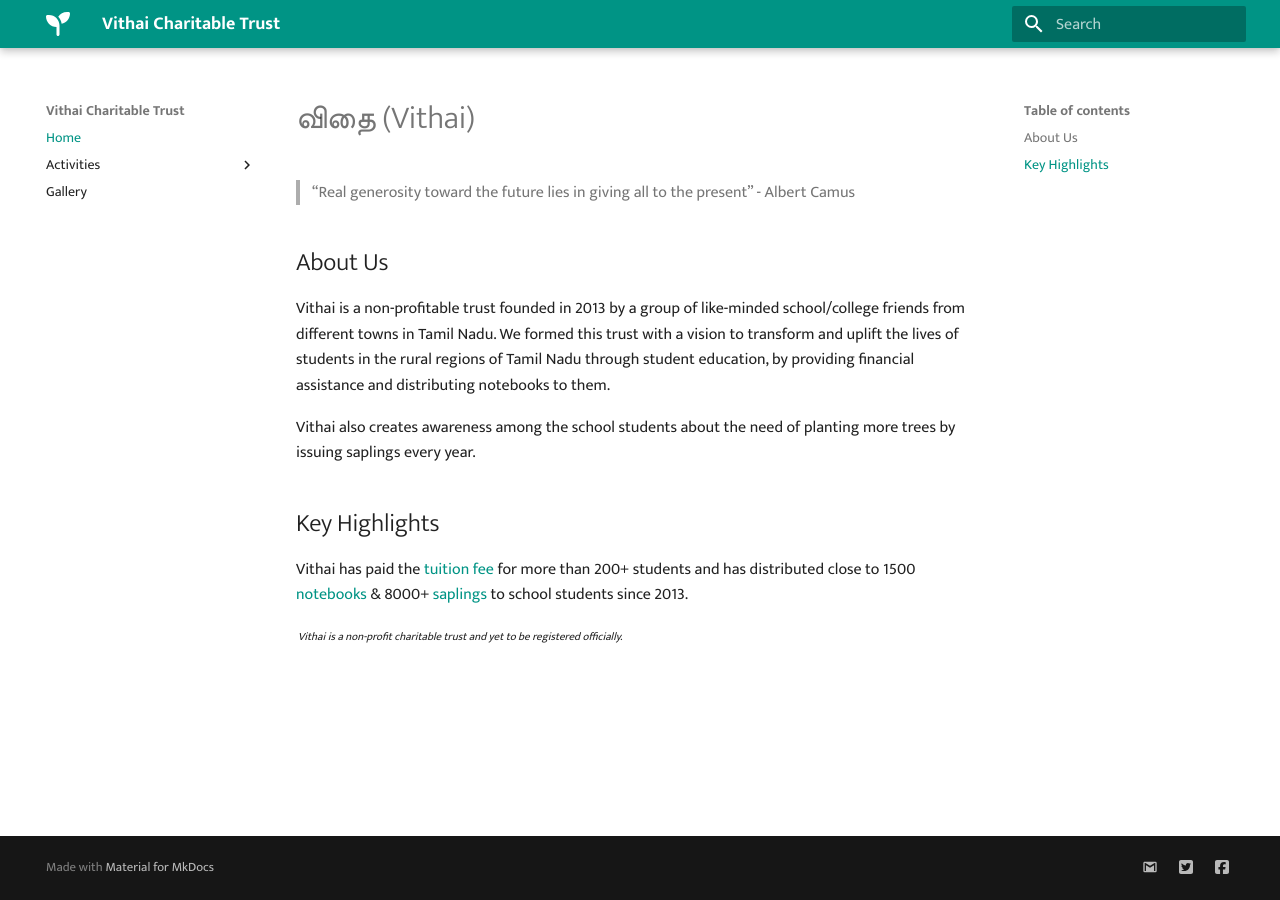
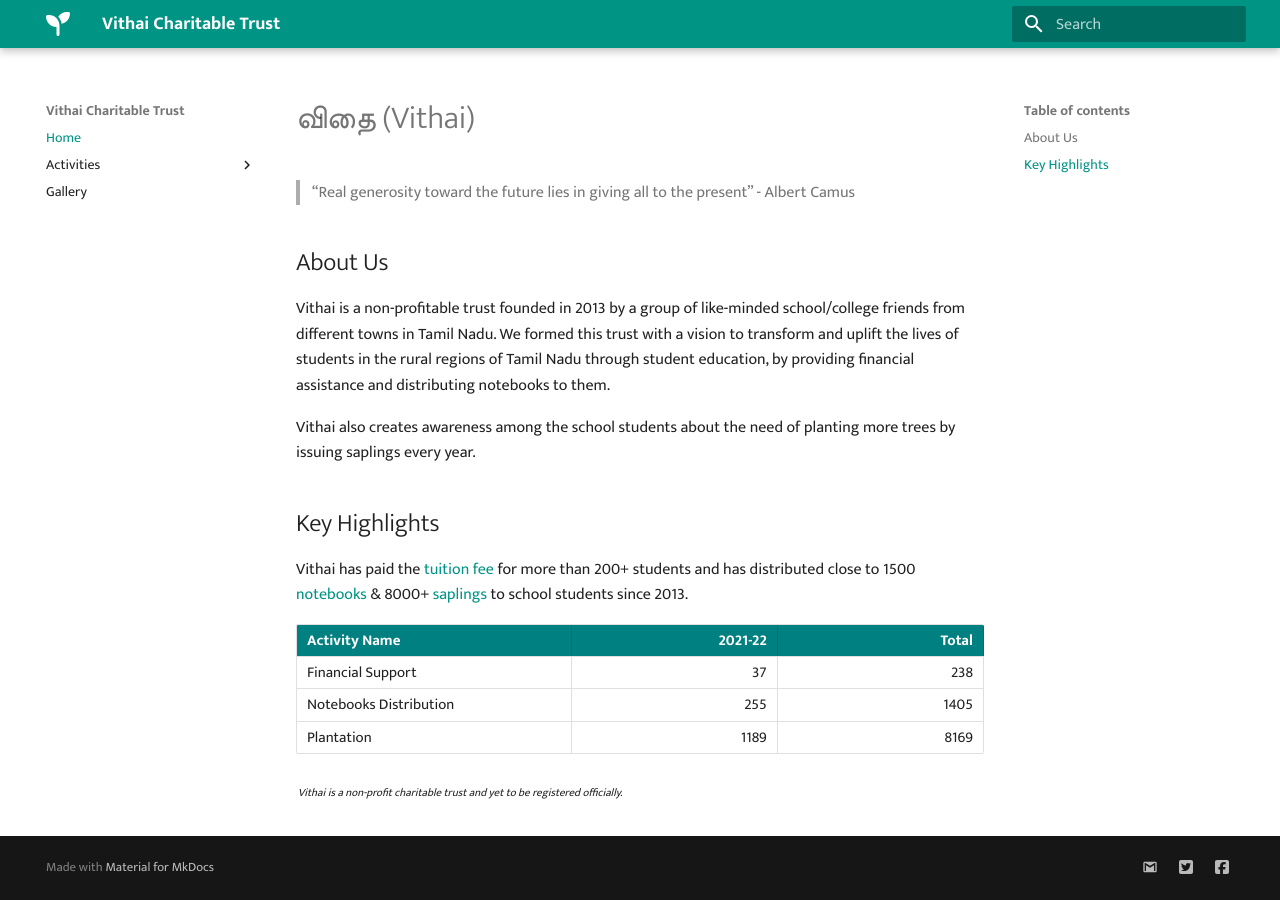
Before and after one commit to vithai/home, an MkDocs documentation site: the page built from docs/index.md, in a window 1280 px wide. Built offline with MkDocs 1.6.1 and Material for MkDocs 9.7.7, drawn with Linux system fonts in a browser that asks for light colours; some web fonts are replaced.

Commit message:
added more content to main page

```diff
--- a/docs/index.md
+++ b/docs/index.md
@@ -12,6 +12,10 @@
 ## Key Highlights
 Vithai has paid the [tuition fee](./activities//tuition-fee.md) for more than 200+ students and has distributed close to 1500 [notebooks](./activities/notebooks.md) & 8000+ [saplings](./activities/plantation.md) to school students since 2013.
 
-<!-- ![Plantation Photo](./images/vithai-logo.png) -->
+| Activity Name                             | 2021-22          | Total           |
+| :-                                        | -:               | -:              |
+| Financial Support                         |               37 |             238 |
+| Notebooks Distribution                    |              255 |            1405 |
+| Plantation                                |             1189 |            8169 |
 
 *<sub><sup>Vithai is a non-profit charitable trust and yet to be registered officially.<sub><sup>*
```
